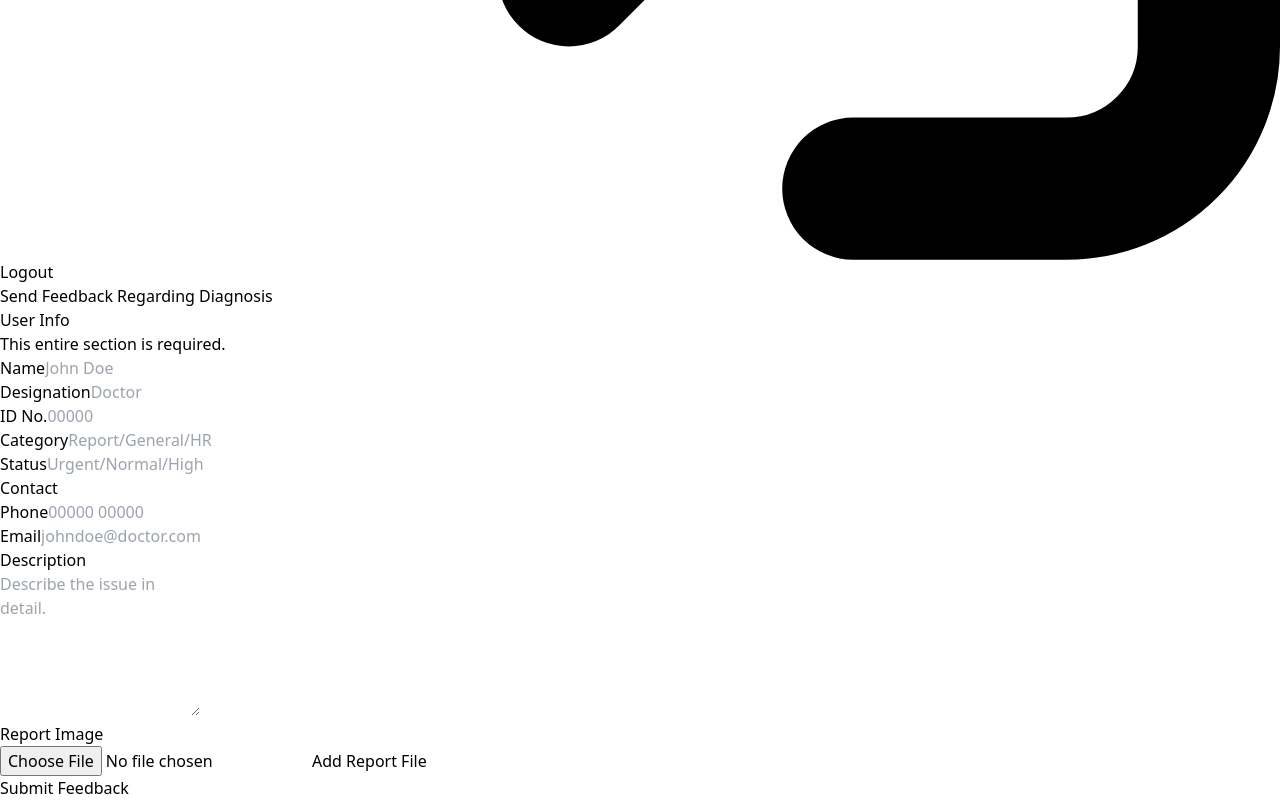
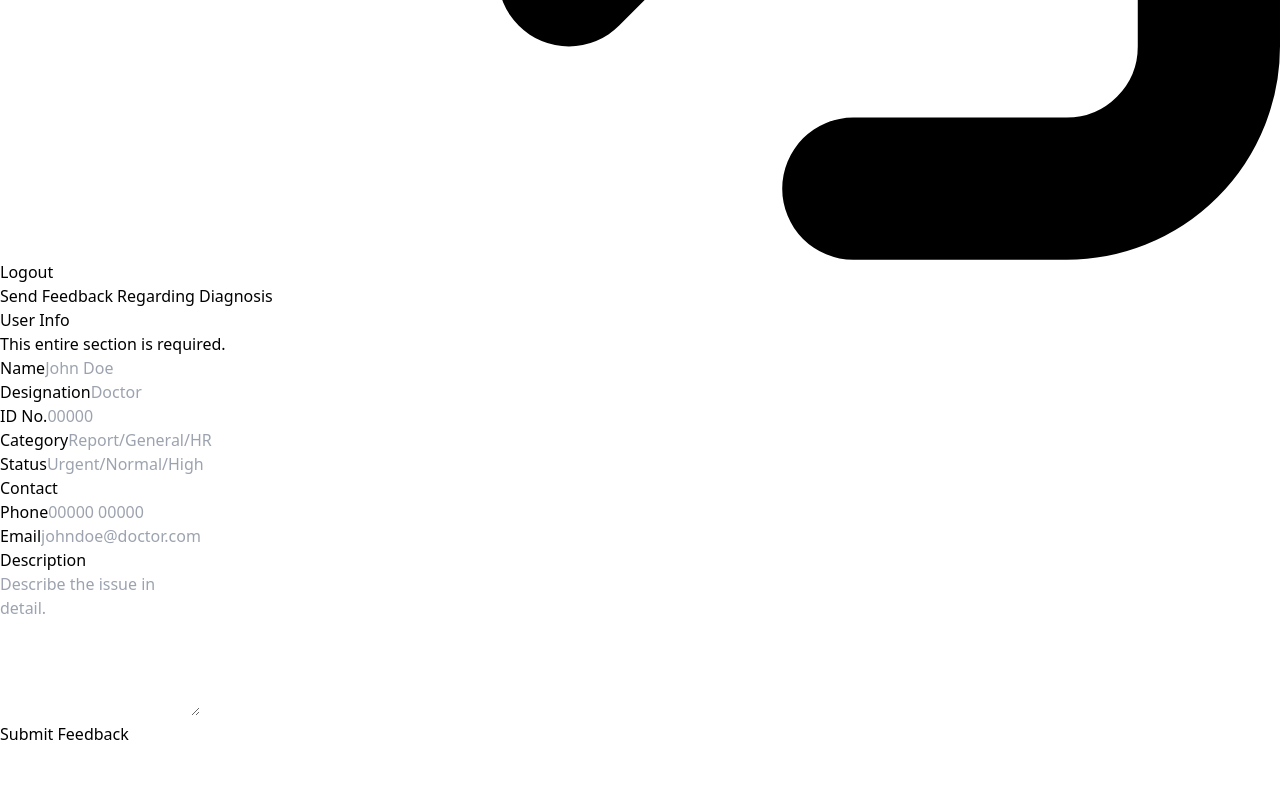
Before and after one commit to Augnik03/Vikiran, a React (Vite) app: page /docfeed in a window 1280 px wide. Shown: the part 10294-11094 px from the top of the page. After the commit the page ends 11040 px from the top, so only its background shows below. Built offline with nearby package versions, Linux system fonts and the light colour scheme.

Commit message:
firebase feedback database integration

```diff
--- a/src/firebase/config.js
+++ b/src/firebase/config.js
@@ -1,6 +1,8 @@
 // Import the functions you need from the SDKs you need
 import { initializeApp } from "firebase/app";
 import { getAuth } from "firebase/auth";
+import { getFirestore } from "firebase/firestore";
+
 // TODO: Add SDKs for Firebase products that you want to use
 // https://firebase.google.com/docs/web/setup#available-libraries
 
@@ -17,5 +19,7 @@ const firebaseConfig = {
 // Initialize Firebase
 const app = initializeApp(firebaseConfig);
 const auth = getAuth(app);
+const db = getFirestore(app);
 
-export { app, auth };
+
+export { app, auth, db };
--- a/src/pages/DocFeed.jsx
+++ b/src/pages/DocFeed.jsx
@@ -1,7 +1,60 @@
-import React from "react";
+import React, { useState } from "react";
 import Sidebar from "../components/Sidebar";
+import { collection, addDoc } from 'firebase/firestore';
+import { db } from '../firebase/config';
+
 
 export default function DocFeed() {
+  const [formData, setFormData] = useState({
+    name: "",
+    designation: "",
+    idno: "",
+    category: "",
+    status: "",
+    phone: "",
+    email: "",
+    description: "",
+  });
+
+  const handleChange = (e) => {
+    const { name, value } = e.target;
+    setFormData((prevData) => ({
+      ...prevData,
+      [name]: value
+    }));
+  };
+
+  const handleSubmit = async (e) => {
+    e.preventDefault();
+    if (!formData.name || !formData.designation || !formData.idno || !formData.category || !formData.status || !formData.phone || !formData.email || !formData.description) {
+      console.error("One or more required fields are empty");
+      return; // Exit early if any required field is empty
+    }
+    try {
+      // Add a new document with a generated ID
+      const docRef = await addDoc(collection(db, 'feedback'), {
+        ...formData,
+        timestamp: new Date()
+      });
+      console.log("Feedback submitted with ID: ", docRef.id);
+
+      // Clear the form fields after submission
+      setFormData({
+        name: "",
+        designation: "",
+        idno: "",
+        category: "",
+        status: "",
+        phone: "",
+        email: "",
+        description: "",
+      });
+    } catch (error) {
+      console.error("Error adding feedback: ", error);
+    }
+  };
+
+
   return (
     <>
       <div className="">
@@ -17,7 +70,7 @@ export default function DocFeed() {
                     Send Feedback Regarding Diagnosis
                   </h2>
                 </div>
-                <form>
+                <form onSubmit={handleSubmit} >
                   <div className="md:flex mb-8 p-2 border border-black rounded-lg">
                     <div className="md:w-1/3">
                       <legend className="uppercase tracking-wide text-sm">
@@ -36,7 +89,9 @@ export default function DocFeed() {
                           className="w-full shadow-inner p-4 border-0"
                           type="text"
                           name="name"
+                          value={formData.name}
                           placeholder="John Doe"
+                          onChange={handleChange}
                         />
                       </div>
                       <div className="md:flex mb-4">
@@ -49,6 +104,8 @@ export default function DocFeed() {
                             type="text"
                             name="designation"
                             placeholder="Doctor"
+                            value={formData.designation}
+                            onChange={handleChange}
                           />
                         </div>
                         <div className="md:flex-1 md:pl-3">
@@ -60,6 +117,8 @@ export default function DocFeed() {
                             type="number"
                             name="idno"
                             placeholder="00000"
+                            value={formData.idno}
+                            onChange={handleChange}
                           />
                         </div>
                       </div>
@@ -73,6 +132,8 @@ export default function DocFeed() {
                             type="text"
                             name="category"
                             placeholder="Report/General/HR"
+                            value={formData.category}
+                            onChange={handleChange}
                           />
                         </div>
                         <div className="md:flex-1 md:pl-3">
@@ -84,6 +145,8 @@ export default function DocFeed() {
                             type="text"
                             name="status"
                             placeholder="Urgent/Normal/High"
+                            value={formData.status}
+                            onChange={handleChange}
                           />
                         </div>
                       </div>
@@ -105,6 +168,8 @@ export default function DocFeed() {
                           type="number"
                           name="phone"
                           placeholder="00000 00000"
+                          value={formData.phone}
+                          onChange={handleChange}
                         />
                       </div>
                       <div className="mb-4">
@@ -116,6 +181,8 @@ export default function DocFeed() {
                           type="email"
                           name="email"
                           placeholder="johndoe@doctor.com"
+                          value={formData.email}
+                          onChange={handleChange}
                         />
                       </div>
                     </div>
@@ -131,29 +198,17 @@ export default function DocFeed() {
                         className="w-full shadow-inner p-4 border-0"
                         placeholder="Describe the issue in detail."
                         rows="6"
+                        name="description"
+                        value={formData.description}
+                        onChange={handleChange}
                       ></textarea>
                     </div>
-                  </div>
-                  <div className="md:flex mb-6 p-2 border border-black rounded-lg">
-                    <div className="md:w-1/3">
-                      <legend className="uppercase tracking-wide text-sm">
-                        Report Image
-                      </legend>
-                    </div>
-                    <div className="md:flex-1 px-3 text-center">
-                      <div className="button rounded-md bg-gold hover:bg-gold-dark text-cream mx-auto cusor-pointer relative">
-                        <input
-                          className="opacity-0 absolute pin-x pin-y"
-                          type="file"
-                          name="proof"
-                        />
-                        Add Report File
-                      </div>
-                    </div>
+
+
                   </div>
                   <div className="md:flex mb-6 border border-t-1 border-b-0 border-x-0 border-cream-dark">
                     <div className="md:flex-1 px-3 text-center md:text-right">
-                      <input type="hidden" name="submission" value="0" />
+                      {/* <input type="hidden" name="submission" value="0" /> */}
                       <input
                         className="button border border-black p-2 rounded-lg text-white bg-blue-500 hover:bg-brick-dark"
                         type="submit"
```
